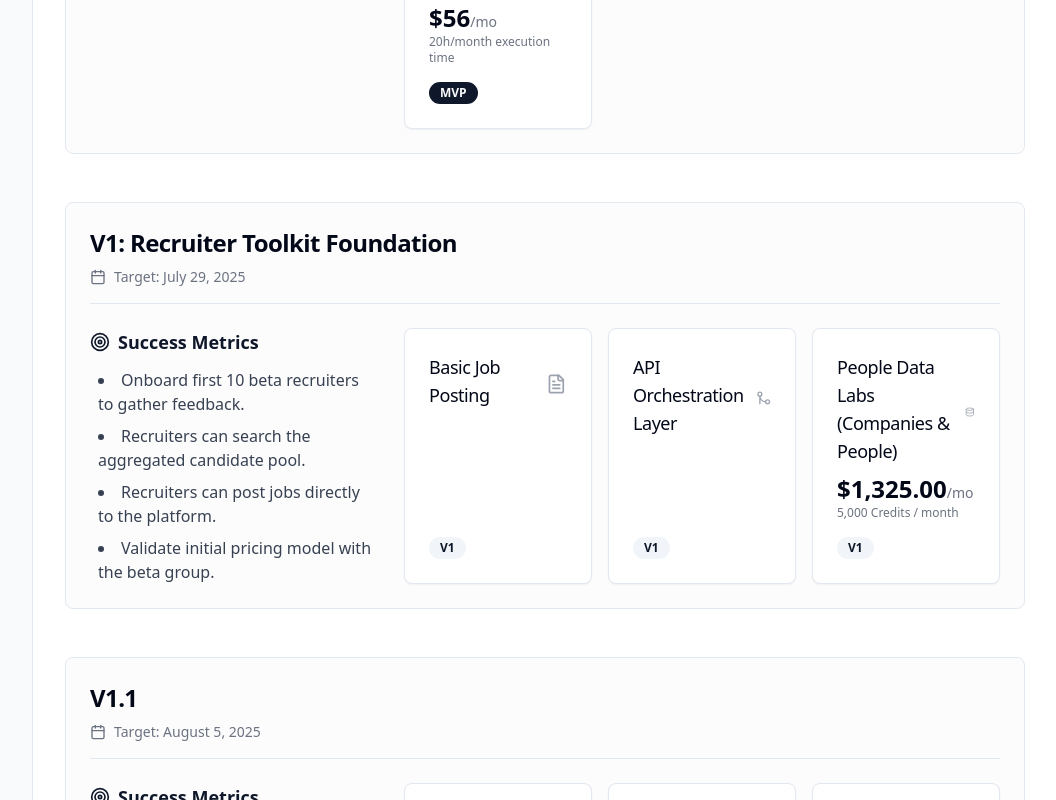
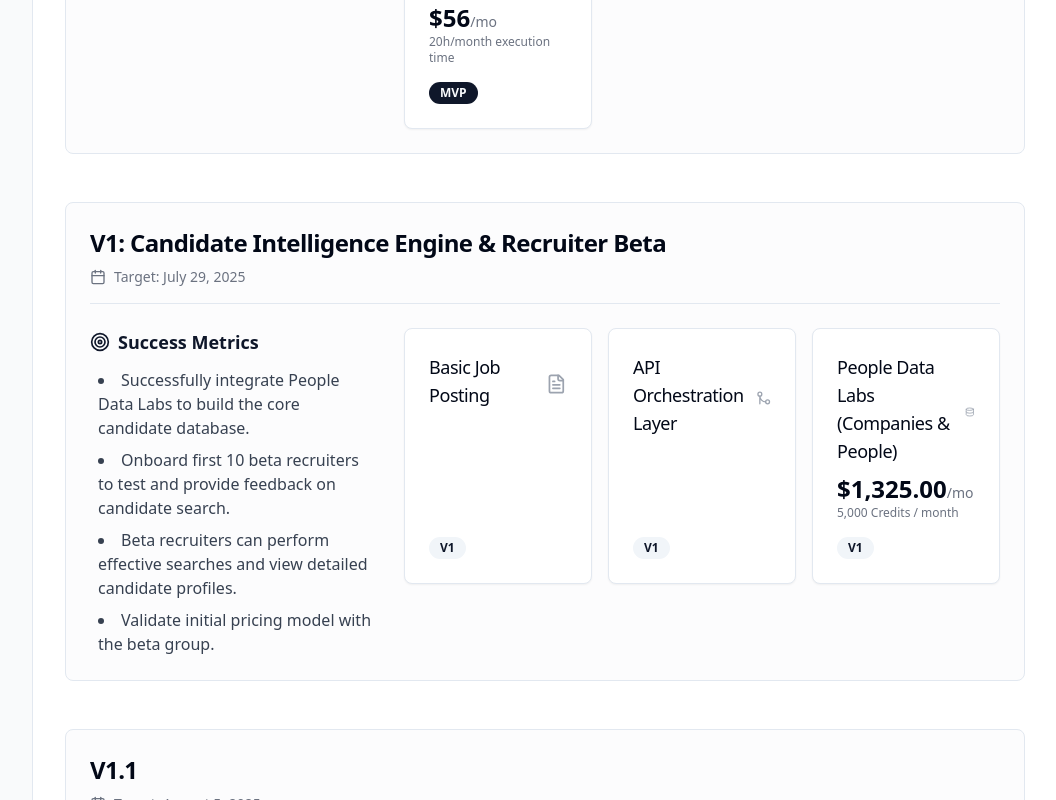
Before and after one commit to inevitablesale/swift-alpaca-dash, a React (Vite) app: page /admin/project-plan in a window 1280 px wide. Shown: the part 612-1412 px from the top of the page, without its empty margins (223-1279 px from the left). Built offline with nearby package versions, Linux system fonts and the light colour scheme.

Commit message:
[dyad] Refocusing V1 on building the candidate intelligence engine - wrote 1 file(s)

```diff
--- a/src/pages/admin/ProjectPlan.tsx
+++ b/src/pages/admin/ProjectPlan.tsx
@@ -52,12 +52,12 @@ const milestones: Milestone[] = [
     ],
   },
   {
-    title: 'V1: Recruiter Toolkit Foundation',
+    title: 'V1: Candidate Intelligence Engine & Recruiter Beta',
     date: 'Target: July 29, 2025',
     successMetrics: [
-      'Onboard first 10 beta recruiters to gather feedback.',
-      'Recruiters can search the aggregated candidate pool.',
-      'Recruiters can post jobs directly to the platform.',
+      'Successfully integrate People Data Labs to build the core candidate database.',
+      'Onboard first 10 beta recruiters to test and provide feedback on candidate search.',
+      'Beta recruiters can perform effective searches and view detailed candidate profiles.',
       'Validate initial pricing model with the beta group.',
     ],
   },
```
